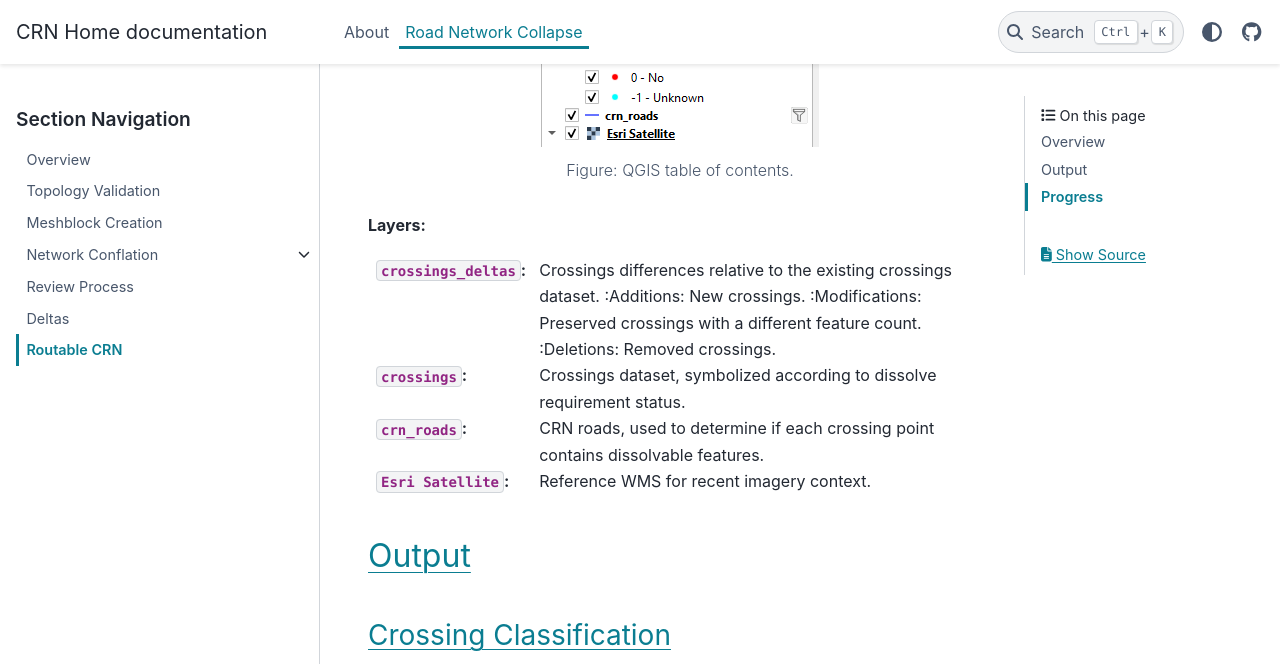
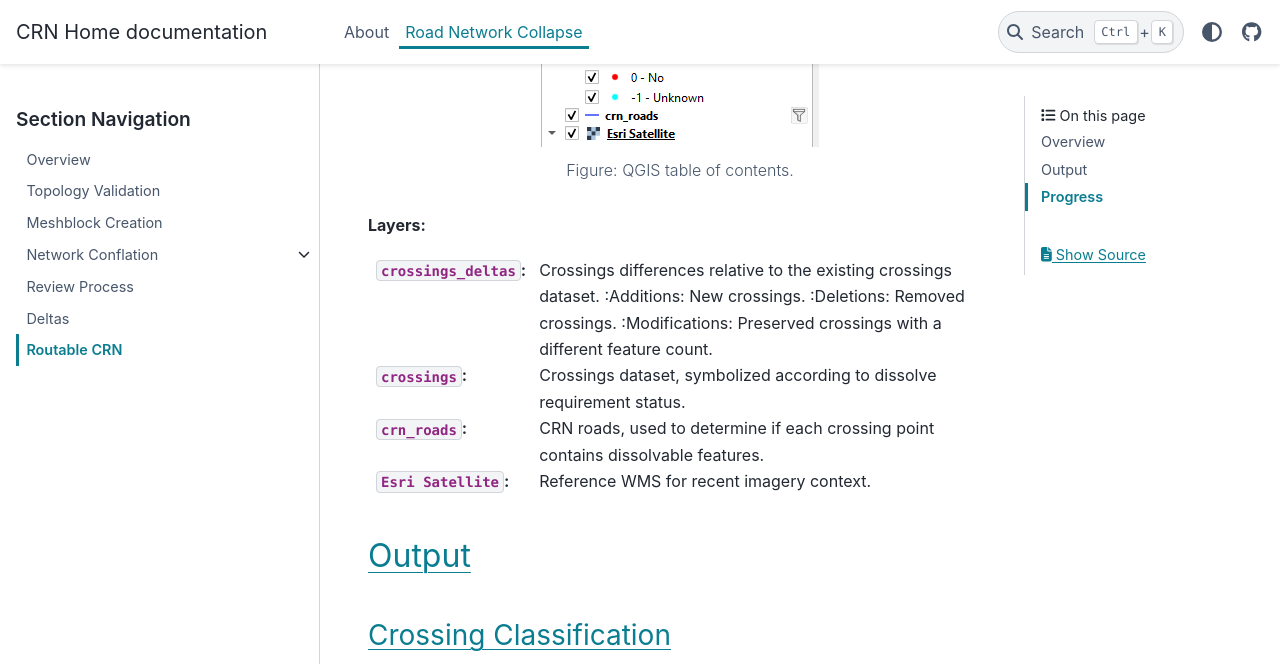
Before and after one commit to StatCan/egp-crn, a Sphinx documentation site: the page built from docs/source/road_network_collapse/routable_crn.rst, in a window 1280 px wide and 900 px high, scrolled down 2039 px, cut to the strip 0-664 px from the top of the window. Built offline with Sphinx 7.4.7 and the PyData theme 0.15.4, drawn with Linux system fonts in a browser that asks for light colours; part of the change alters nothing that is shown.

Commit message:
[1] updated crn docs formatting and incorrect png reference.

```diff
--- a/docs/source/road_network_collapse/routable_crn.rst
+++ b/docs/source/road_network_collapse/routable_crn.rst
@@ -55,9 +55,9 @@ Explanation of Layers
 **Layers:**
 
 :``crossings_deltas``: Crossings differences relative to the existing crossings dataset.
-                       :Additions: New crossings.
-                       :Modifications: Preserved crossings with a different feature count.
-                       :Deletions: Removed crossings.
+    :Additions: New crossings.
+    :Deletions: Removed crossings.
+    :Modifications: Preserved crossings with a different feature count.
 :``crossings``: Crossings dataset, symbolized according to dissolve requirement status.
 :``crn_roads``: CRN roads, used to determine if each crossing point contains dissolvable features.
 :``Esri Satellite``: Reference WMS for recent imagery context.
@@ -73,7 +73,7 @@ Crossing Classification
 Dissolve IDs
 ------------
 
-.. figure:: /source/_static/meshblock_conflation/example_output_dissolve_ids.png
+.. figure:: /source/_static/routable_crn/example_output_dissolve_ids.png
     :alt: Dissolve IDs example output.
 
     Figure: Dissolve IDs example output.
```
